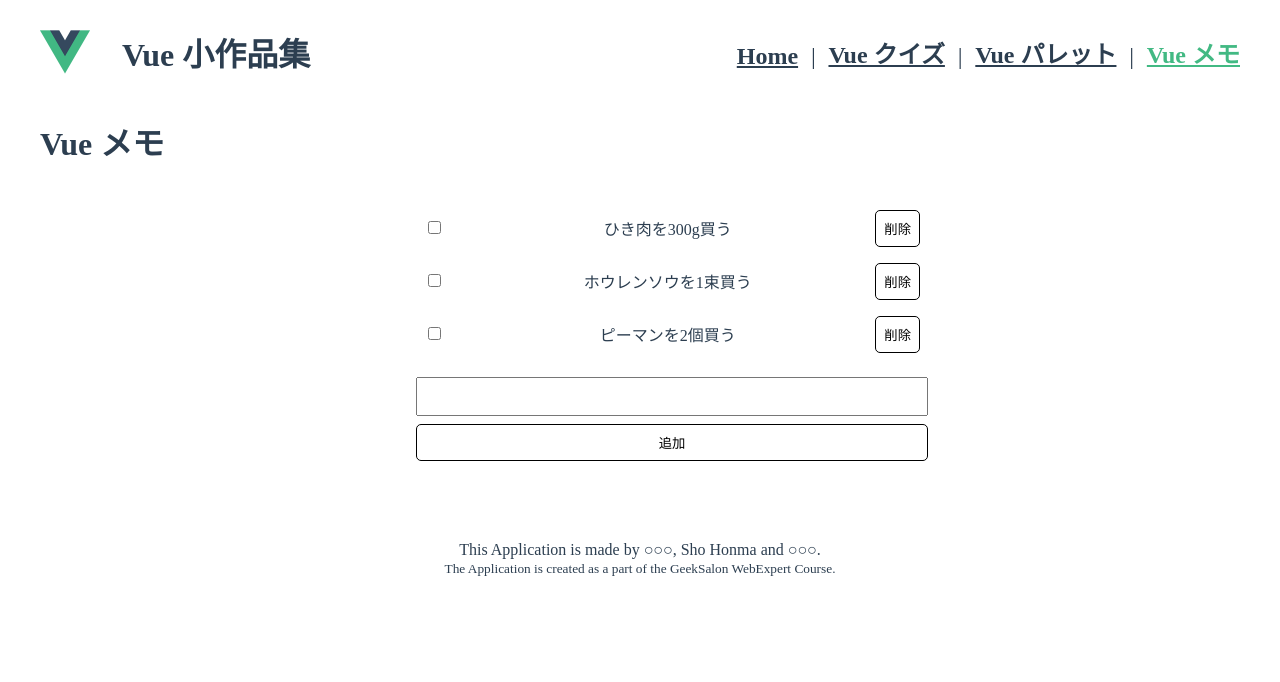
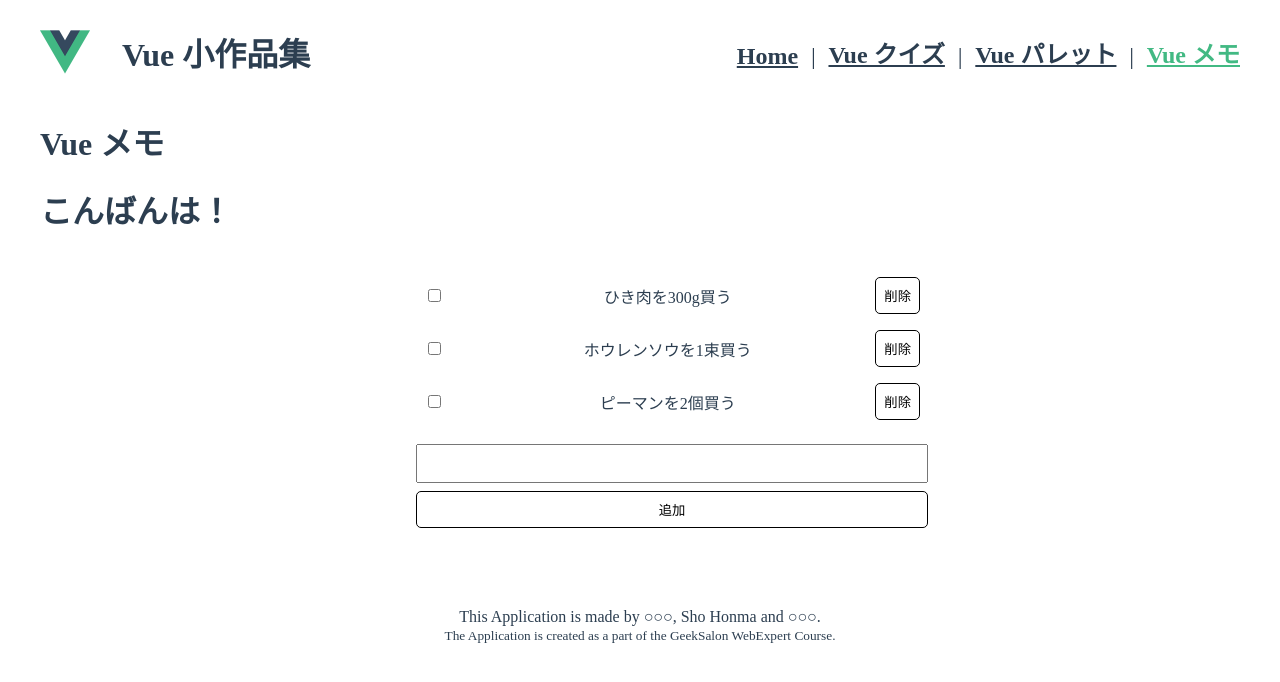
Before and after one commit to webex14-team-1/demo-team-app, a Vue app: page /memo in a window 1280 px wide. Shown: the top 682 px of the page. Built offline with nearby package versions, Linux system fonts and the light colour scheme.

Commit message:
こんばんはを追加しました

```diff
--- a/src/views/MemoApp.vue
+++ b/src/views/MemoApp.vue
@@ -1,5 +1,6 @@
 <template>
   <h1>Vue メモ</h1>
+  <h1>こんばんは！</h1>
   <div class="memo-list">
     <ul class="memo-list__container">
       <li class="memo">
```
